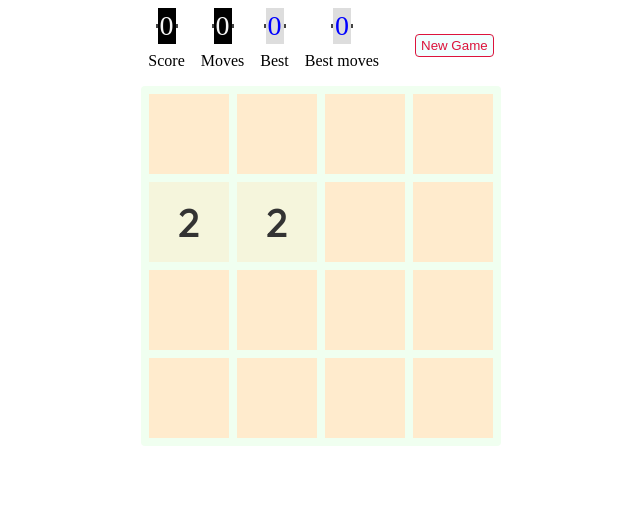
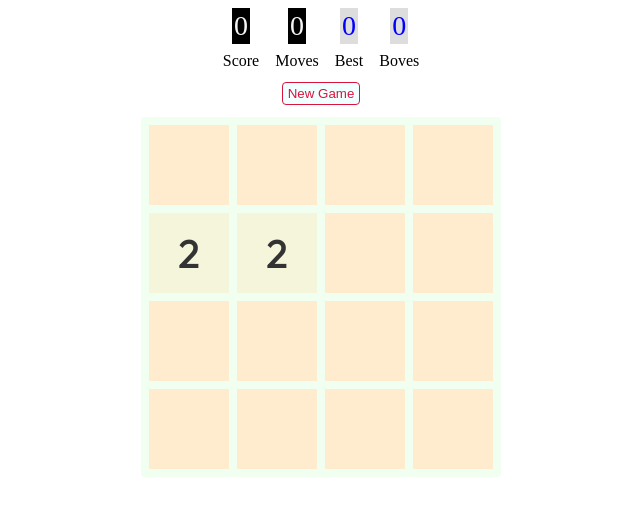
Before and after one commit to tanishgl/lux, a React app: page / in a window 1280 px wide. Shown: the top 516 px of the page, without its empty margins (319-959 px from the left). Built offline with nearby package versions, Linux system fonts and the light colour scheme; the HTML template or start-up script is replaced by a standard one.

Commit message:
added: styling

```diff
--- a/src/App.css
+++ b/src/App.css
@@ -1,5 +1,24 @@
-@media screen and (min-width: 1200px) {
+@media screen and (max-width: 1200px) {
   .app-board {
     margin-left: 10rem;
   }
+
+  .grid-app {
+    grid-template-columns: repeat(1, 1fr);
+  }
 }
+
+.grid-app {
+  display: grid;
+  justify-items: center;
+  gap: 12px;
+}
+
+.new-game {
+  width: fit-content;
+  padding: 3px 5px;
+  border-radius: 4px;
+  background-color: azure;
+  color: crimson;
+  border: 1px solid crimson;
+}
--- a/src/App.jsx
+++ b/src/App.jsx
@@ -2,15 +2,20 @@ import GameBoard from "./Components/GameBoard";
 import "./App.css";
 import ScoreBoard from "./Components/ScoreBoard";
 import { TouchProvider } from "./providers/TouchProvider";
+import useMatrixProvider from "./providers/MatrixProvider";
 
 function App() {
+  const { startNewGame } = useMatrixProvider();
   return (
-    <>
+    <div className="grid-app">
       <ScoreBoard />
+      <button className={"new-game"} onClick={startNewGame}>
+        New Game
+      </button>
       <TouchProvider>
         <GameBoard classname="app-board" />
       </TouchProvider>
-    </>
+    </div>
   );
 }
 
--- a/src/Components/ScoreBoard.jsx
+++ b/src/Components/ScoreBoard.jsx
@@ -2,18 +2,15 @@ import useMatrixProvider from "../providers/MatrixProvider";
 import styles from "./ScoreBoard.module.css";
 
 function ScoreBoard() {
-  const { totalScore, bestScore, startNewGame, totalMoves, bestScoreMoves } =
+  const { totalScore, bestScore, totalMoves, bestScoreMoves } =
     useMatrixProvider();
 
   return (
-    <header className={`${styles.flex} ${styles.scoreboard}`}>
+    <header className={`${styles.scoreboard}`}>
       <ScoreCard total={totalScore} label={"score"} />
       <ScoreCard total={totalMoves} label={"moves"} />
       <ScoreCard total={bestScore} label={"best"} />
-      <ScoreCard total={bestScoreMoves} label={"best moves"} />
-      <button className={styles["new-game"]} onClick={startNewGame}>
-        New Game{" "}
-      </button>
+      <ScoreCard total={bestScoreMoves} label={"boves"} />
     </header>
   );
 }
@@ -23,17 +20,17 @@ function ScoreCard({ total, label }) {
     <div className={`${styles.flex} ${styles["flex-c"]} ${styles["gap-8"]}`}>
       <div className={`${styles.flex} ${styles.scorecard}`}>
         {Array.from(total.toString()).map((val, idx) => (
-          <p
+          <div
             key={idx}
             className={`${styles.card} ${styles.flex} ${
               styles[label.split(" ").join("-")]
             }`}
           >
             {val}
-          </p>
+          </div>
         ))}
       </div>
-      <p className={`${styles["card-label"]}`}>{label}</p>
+      <div className={`${styles["card-label"]}`}>{label}</div>
     </div>
   );
 }
--- a/src/Components/ScoreBoard.module.css
+++ b/src/Components/ScoreBoard.module.css
@@ -1,6 +1,8 @@
 @media screen and (max-width: 1400px) {
   .scoreboard {
-    padding-top: 1rem;
+    display: flex;
+    justify-content: center;
+    align-items: center;
     gap: 1rem;
   }
 
@@ -11,7 +13,6 @@
 
 @media screen and (max-width: 375px) {
   .scoreboard {
-    padding-top: 8px;
     gap: 8px;
   }
 
@@ -32,11 +33,7 @@
 }
 
 .scorecard {
-  width: fit-content;
-  height: 0;
-  padding: 2px;
-  background-color: #444;
-  gap: 2px;
+  gap: 1px;
 }
 
 .card {
@@ -47,16 +44,6 @@
 
 .card-label::first-letter {
   text-transform: uppercase;
-}
-
-.new-game {
-  padding: 3px 5px;
-  border-radius: 4px;
-  background-color: azure;
-  color: crimson;
-  border: 1px solid crimson;
-  margin-top: -20px;
-  margin-left: 20px;
 }
 
 .flex {
@@ -79,7 +66,7 @@
 }
 
 .best,
-.best-moves {
+.boves {
   color: blue;
   background-color: #ddd;
 }
```
